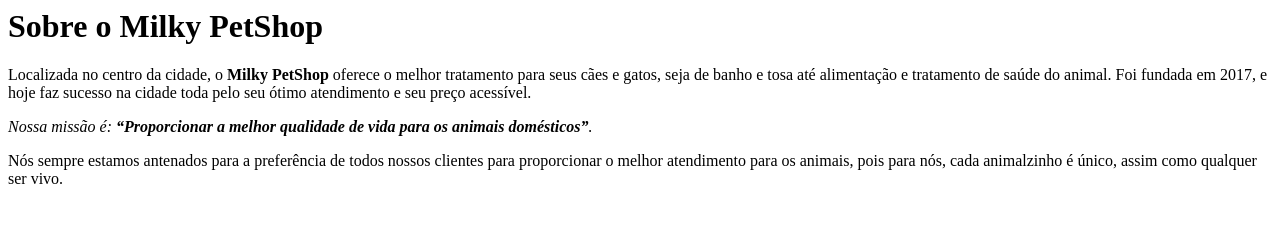
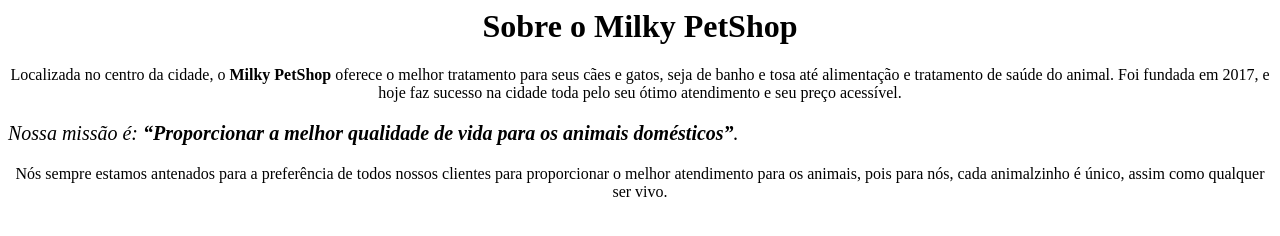
Before and after one commit to brunoksks/Milky-PetShop, a plain HTML site: page index.html in a window 1280 px wide. Drawn offline with Linux system fonts and the light colour scheme.

Commit message:
Add files via upload

```diff
--- a/index.html
+++ b/index.html
@@ -1,6 +1,16 @@
-<h1>Sobre o Milky PetShop</h1>
+<DOCTYPE html>
+<html lang="pt-br">
+	<head>
+		<meta charset="UTF-8">
+		<title>Milky PetShop</title>
+	</head>
+	<body>
 
-<p>Localizada no centro da cidade, o <strong>Milky PetShop</strong> oferece o melhor tratamento para seus cães e gatos, seja de banho e tosa até alimentação e tratamento de saúde do animal. Foi fundada em 2017, e hoje faz sucesso na cidade toda pelo seu ótimo atendimento e seu preço acessível.</p>
+		<h1 style="text-align: center;">Sobre o Milky PetShop</h1>
 
-<p><em>Nossa missão é: <strong>“Proporcionar a melhor qualidade de vida para os animais domésticos”</strong>.</em></p>
-<p>Nós sempre estamos antenados para a preferência de todos nossos clientes para proporcionar o melhor atendimento para os animais, pois para nós, cada animalzinho é único, assim como qualquer ser vivo.</p>
+		<p style="text-align: center;">Localizada no centro da cidade, o <strong>Milky PetShop</strong> oferece o melhor tratamento para seus cães e gatos, seja de banho e tosa até alimentação e tratamento de saúde do animal. Foi fundada em 2017, e hoje faz sucesso na cidade toda pelo seu ótimo atendimento e seu preço acessível.</p>
+
+		<p style="font-size: 20px"><em>Nossa missão é: <strong>“Proporcionar a melhor qualidade de vida para os animais domésticos”</strong>.</em></p>
+		<p style="text-align: center;">Nós sempre estamos antenados para a preferência de todos nossos clientes para proporcionar o melhor atendimento para os animais, pois para nós, cada animalzinho é único, assim como qualquer ser vivo.</p>
+	</body>
+</html>
```
